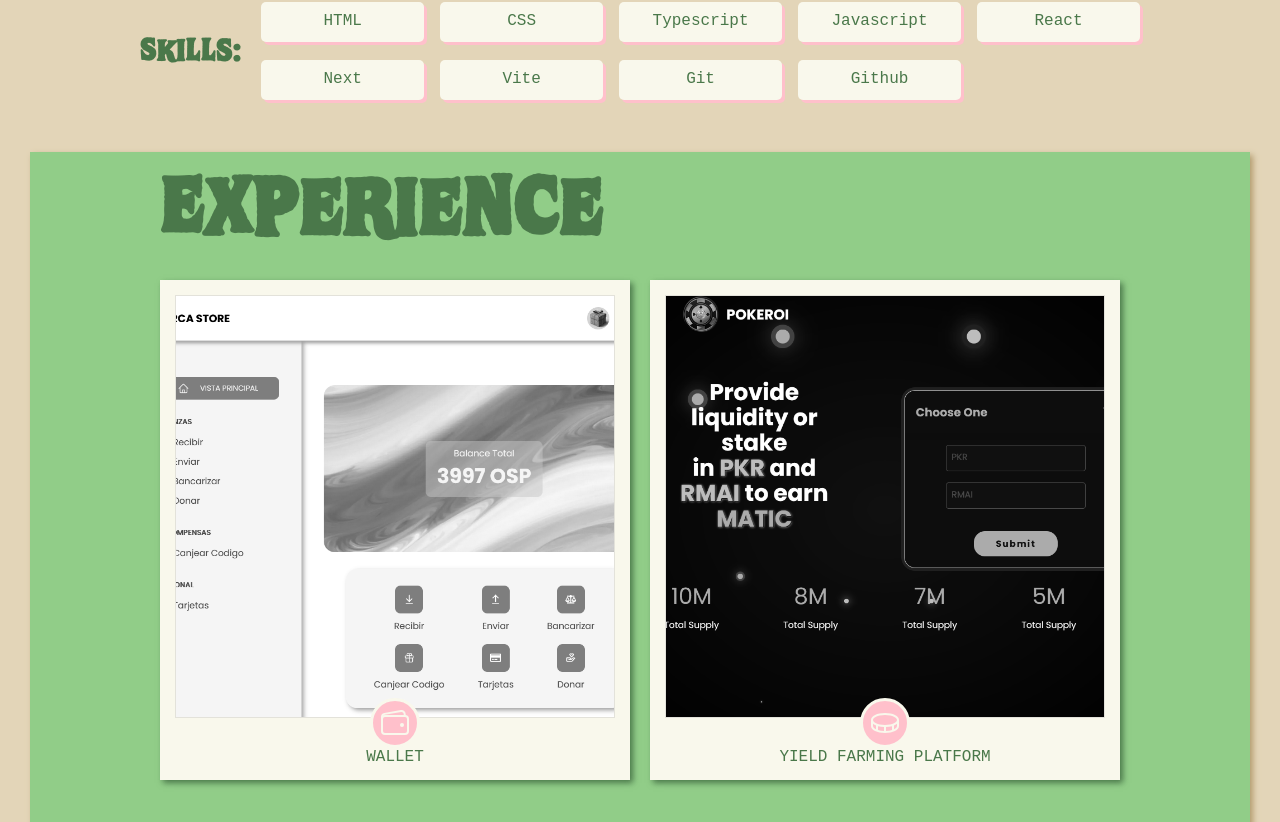
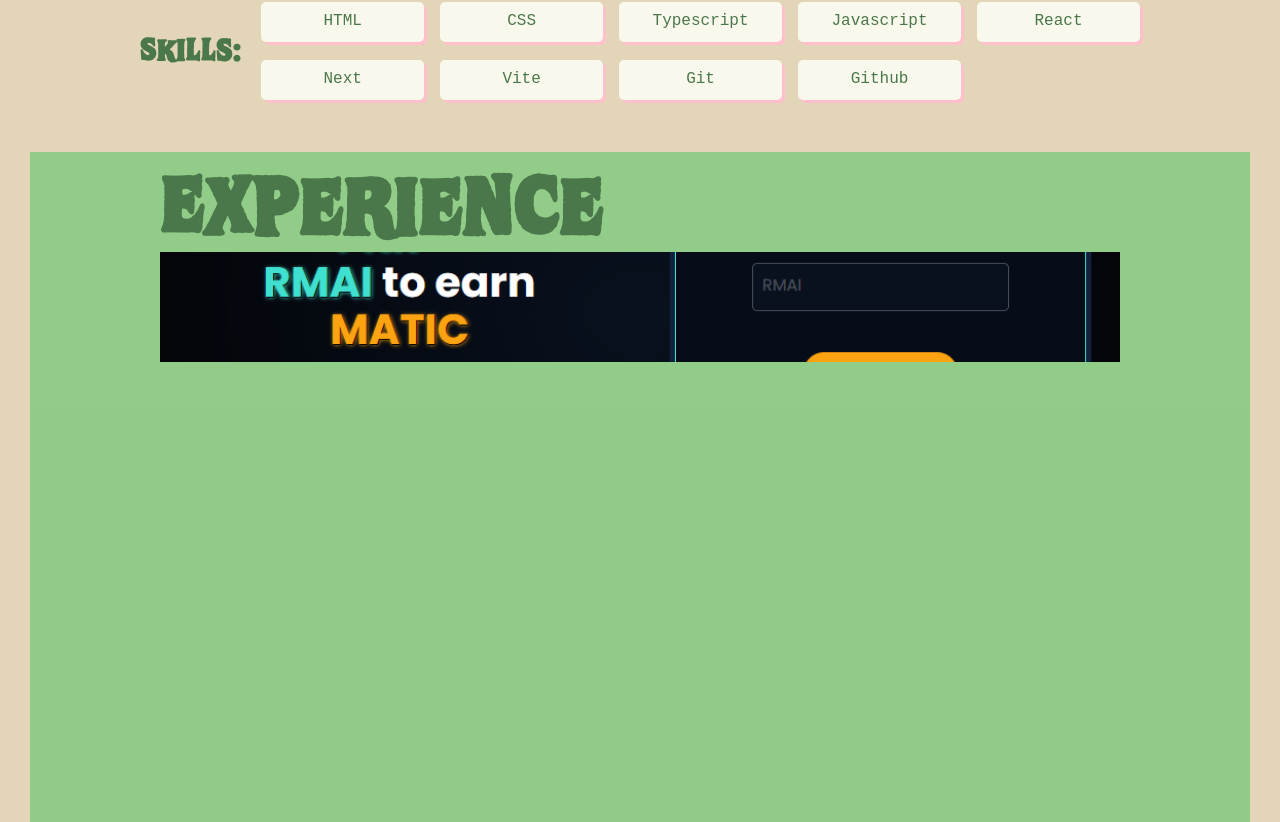
Before and after one commit to SmilingWitch/new-portfolio, a Next.js app: page / in a window 1280 px wide. Shown: the part 1198-2020 px from the top of the page. Built offline with nearby package versions, Linux system fonts and the light colour scheme; a web font is replaced by a local one.

Commit message:
feat: add carousell to Experience

```diff
--- a/public/styles/Experience.module.css
+++ b/public/styles/Experience.module.css
@@ -4,7 +4,10 @@
     min-height: 100vh ;
     background: rgba(255, 192, 203,0.8);
     background:  var(--background);
-    box-shadow:  3px 3px 6px rgb(179, 156, 111);
+
+    /*box-shadow:  3px 3px 6px rgb(179, 156, 111);*/
+    display: flex;
+    flex-direction: column;
 
 }
 .experience h1{
@@ -30,6 +33,7 @@
 .headerAbout{
     position: relative;
     width: 100%;
+    height: 10vh;
 
 }
 .text{
@@ -48,7 +52,7 @@
 }
 
 
-.imageCont{
+/*.imageCont{
     position: relative;
     background: rgb(249, 248, 236);
     padding: 15px;
@@ -90,14 +94,15 @@
     bottom: 20px;
     font-family: 'Courier New', Courier, monospace;
     color: var(--green) ;
-}
+}*/
 .projects{
     position: relative;
     width: 100%;
-    display: grid;
+    padding-top: 30px;
+   /* display: grid;
     grid-gap: 20px;
-    padding-top: 30px;
-    grid-template-columns: repeat(auto-fill, minmax(350px,1fr));
+    grid-template-columns: repeat(auto-fill, minmax(250px,1fr));*/
+
 }
 .labelBx{
     position: relative;
@@ -121,7 +126,7 @@
     box-shadow:  3px 3px 0px pink;
     margin-left: 10px;
 }
-.image{
+/*.image{
     filter: grayscale(1);
     border: 1px solid rgba(176, 175, 175,0.3) ;
     transition: 0.3s;
@@ -130,6 +135,15 @@
     filter: grayscale(0);
 
     transition: 0.3s;
+}*/
+
+.cardBx{
+    position: relative;
+    width: 100%;
+    display: flex;
+    align-items: center ;
+    justify-content: center;
+    background: red;
 }
 
 
```
